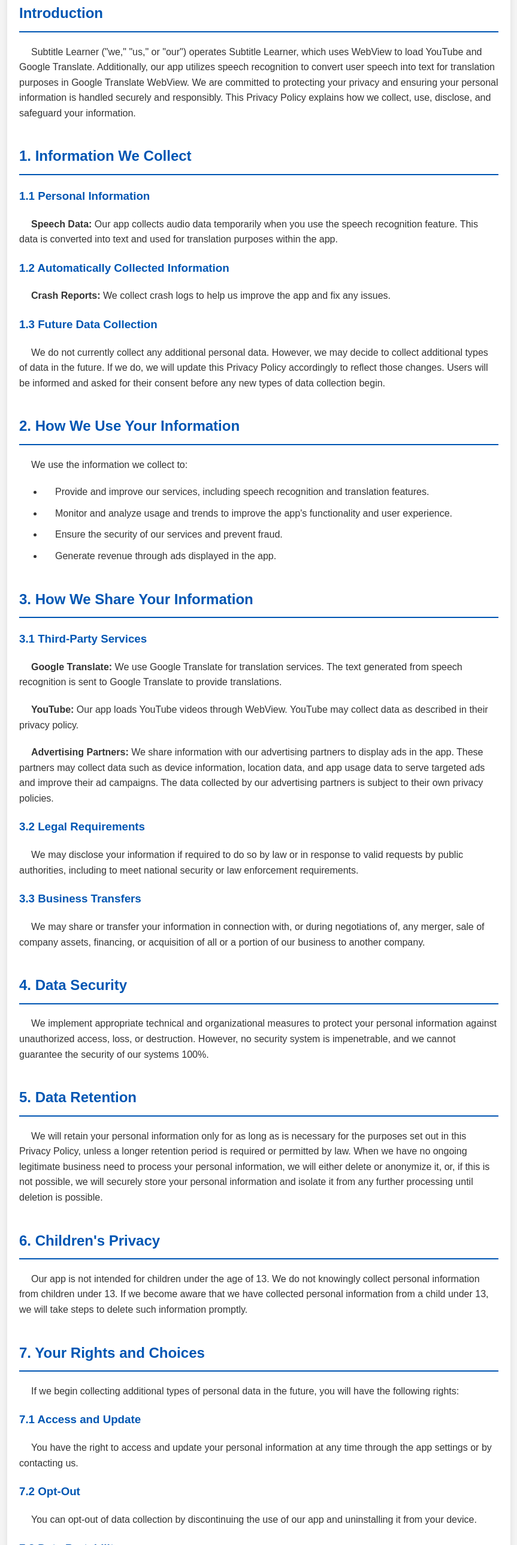
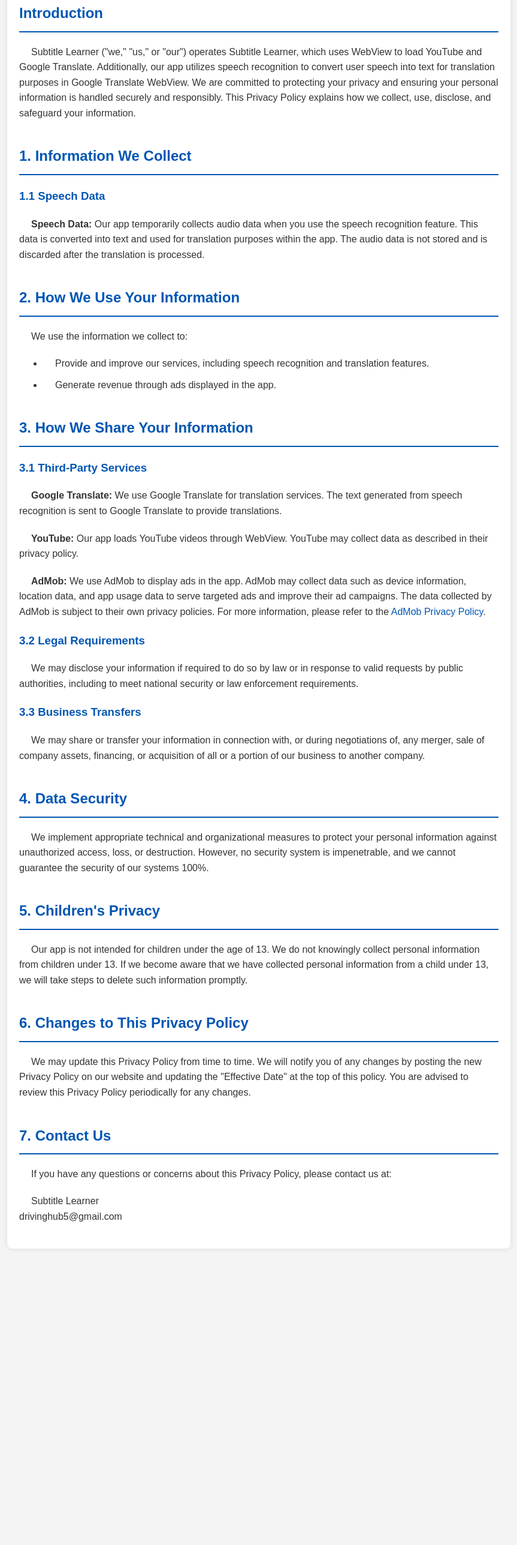
Before and after one commit to Hadeed0/privacy-policy, a plain HTML site: page index.html in a window 1280 px wide. Shown: the part 225-2800 px from the top of the page at 60% size, without its empty margins (208-1071 px from the left). After the commit the page ends 2356 px from the top, so only its background shows below. Drawn offline with Linux system fonts and the light colour scheme.

Commit message:
Update index.html

```diff
--- a/index.html
+++ b/index.html
@@ -7,7 +7,7 @@
         <link rel="stylesheet" href="styles.css">
 
 </head>
-<body>    <div class="container">
+<body>        <div class="container">
         <h1>Privacy Policy</h1>
         <p><strong>Effective Date:</strong> [Date]</p>
 
@@ -15,22 +15,13 @@
         <p>Subtitle Learner ("we," "us," or "our") operates Subtitle Learner, which uses WebView to load YouTube and Google Translate. Additionally, our app utilizes speech recognition to convert user speech into text for translation purposes in Google Translate WebView. We are committed to protecting your privacy and ensuring your personal information is handled securely and responsibly. This Privacy Policy explains how we collect, use, disclose, and safeguard your information.</p>
 
         <h2>1. Information We Collect</h2>
-        <h3>1.1 Personal Information</h3>
-        <p><strong>Speech Data:</strong> Our app collects audio data temporarily when you use the speech recognition feature. This data is converted into text and used for translation purposes within the app.</p>
-
-        <h3>1.2 Automatically Collected Information</h3>
-        <p><strong>Crash Reports:</strong> We collect crash logs to help us improve the app and fix any issues.</p>
-
-            <h3>1.3 Future Data Collection</h3>
-        <p>We do not currently collect any additional personal data. However, we may decide to collect additional types of data in the future. If we do, we will update this Privacy Policy accordingly to reflect those changes. Users will be informed and asked for their consent before any new types of data collection begin.</p>
-
+        <h3>1.1 Speech Data</h3>
+        <p><strong>Speech Data:</strong> Our app temporarily collects audio data when you use the speech recognition feature. This data is converted into text and used for translation purposes within the app. The audio data is not stored and is discarded after the translation is processed.</p>
 
         <h2>2. How We Use Your Information</h2>
         <p>We use the information we collect to:</p>
         <ul>
             <li>Provide and improve our services, including speech recognition and translation features.</li>
-            <li>Monitor and analyze usage and trends to improve the app's functionality and user experience.</li>
-            <li>Ensure the security of our services and prevent fraud.</li>
             <li>Generate revenue through ads displayed in the app.</li>
         </ul>
 
@@ -38,7 +29,7 @@
         <h3>3.1 Third-Party Services</h3>
         <p><strong>Google Translate:</strong> We use Google Translate for translation services. The text generated from speech recognition is sent to Google Translate to provide translations.</p>
         <p><strong>YouTube:</strong> Our app loads YouTube videos through WebView. YouTube may collect data as described in their privacy policy.</p>
-        <p><strong>Advertising Partners:</strong> We share information with our advertising partners to display ads in the app. These partners may collect data such as device information, location data, and app usage data to serve targeted ads and improve their ad campaigns. The data collected by our advertising partners is subject to their own privacy policies.</p>
+        <p><strong>AdMob:</strong> We use AdMob to display ads in the app. AdMob may collect data such as device information, location data, and app usage data to serve targeted ads and improve their ad campaigns. The data collected by AdMob is subject to their own privacy policies. For more information, please refer to the <a href="https://support.google.com/admob/answer/6128543?hl=en">AdMob Privacy Policy</a>.</p>
 
         <h3>3.2 Legal Requirements</h3>
         <p>We may disclose your information if required to do so by law or in response to valid requests by public authorities, including to meet national security or law enforcement requirements.</p>
@@ -49,36 +40,14 @@
         <h2>4. Data Security</h2>
         <p>We implement appropriate technical and organizational measures to protect your personal information against unauthorized access, loss, or destruction. However, no security system is impenetrable, and we cannot guarantee the security of our systems 100%.</p>
 
-        <h2>5. Data Retention</h2>
-        <p>We will retain your personal information only for as long as is necessary for the purposes set out in this Privacy Policy, unless a longer retention period is required or permitted by law. When we have no ongoing legitimate business need to process your personal information, we will either delete or anonymize it, or, if this is not possible, we will securely store your personal information and isolate it from any further processing until deletion is possible.</p>
-
-        <h2>6. Children's Privacy</h2>
+        <h2>5. Children's Privacy</h2>
         <p>Our app is not intended for children under the age of 13. We do not knowingly collect personal information from children under 13. If we become aware that we have collected personal information from a child under 13, we will take steps to delete such information promptly.</p>
 
-        <h2>7. Your Rights and Choices</h2>
-        <p>If we begin collecting additional types of personal data in the future, you will have the following rights:</p>
-        <h3>7.1 Access and Update</h3>
-        <p>You have the right to access and update your personal information at any time through the app settings or by contacting us.</p>
-
-        <h3>7.2 Opt-Out</h3>
-        <p>You can opt-out of data collection by discontinuing the use of our app and uninstalling it from your device.</p>
-
-        <h3>7.3 Data Portability</h3>
-        <p>You have the right to request a copy of your personal information in a structured, commonly used, and machine-readable format.</p>
-
-        <h3>7.4 Deletion</h3>
-        <p>You have the right to request that we delete your personal information, subject to certain exceptions (such as where we are required by law to retain the information).</p>
-
-        <h3>7.5 Objection to Processing</h3>
-        <p>You have the right to object to the processing of your personal information where we are relying on a legitimate interest (or those of a third party) and there is something about your particular situation which makes you want to object to processing on this ground.</p>
-
-        <h3>7.6 Withdrawal of Consent</h3>
-        <p>If we have collected and process your personal information with your consent, you have the right to withdraw your consent at any time. Withdrawing your consent will not affect the lawfulness of any processing we conducted prior to your withdrawal, nor will it affect processing of your personal information conducted in reliance on lawful processing grounds other than consent.</p>
-
-        <h2>8. Changes to This Privacy Policy</h2>
+        <h2>6. Changes to This Privacy Policy</h2>
         <p>We may update this Privacy Policy from time to time. We will notify you of any changes by posting the new Privacy Policy on our website and updating the "Effective Date" at the top of this policy. You are advised to review this Privacy Policy periodically for any changes.</p>
 
-        <h2>9. Contact Us</h2>
+        <h2>7. Contact Us</h2>
+
         <p>If you have any questions or concerns about this Privacy Policy, please contact us at:</p>
 
     <p>Subtitle Learner<br>
```
